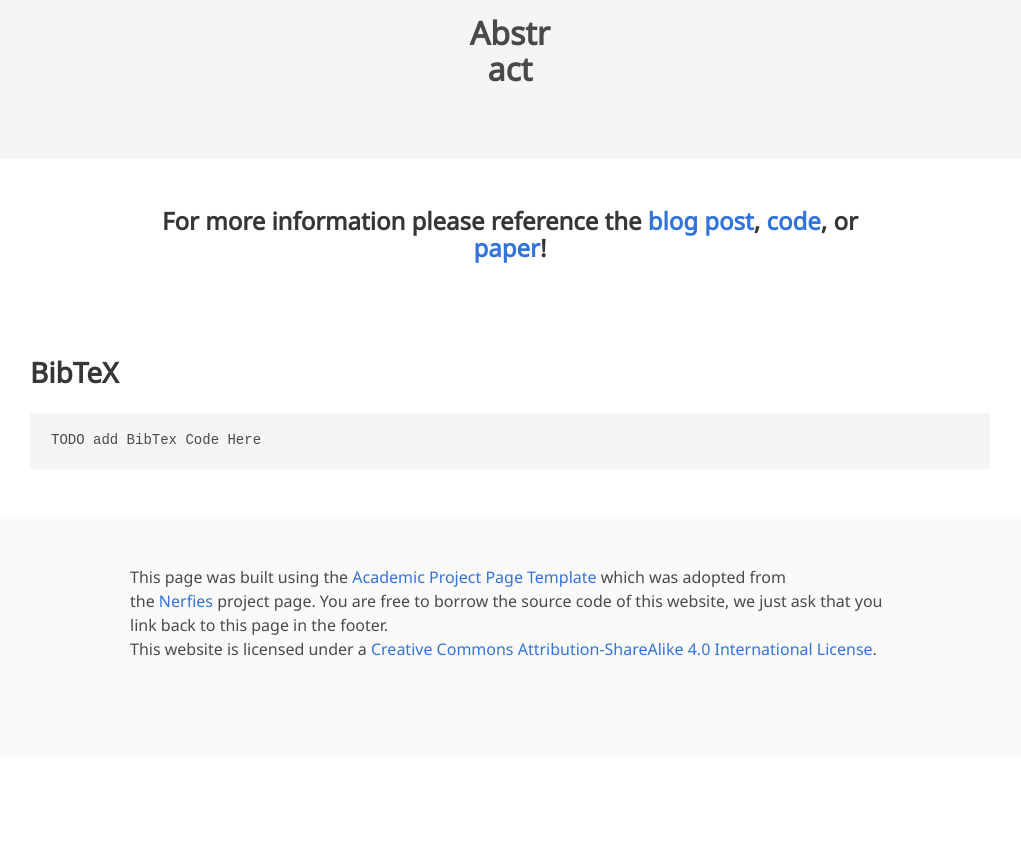
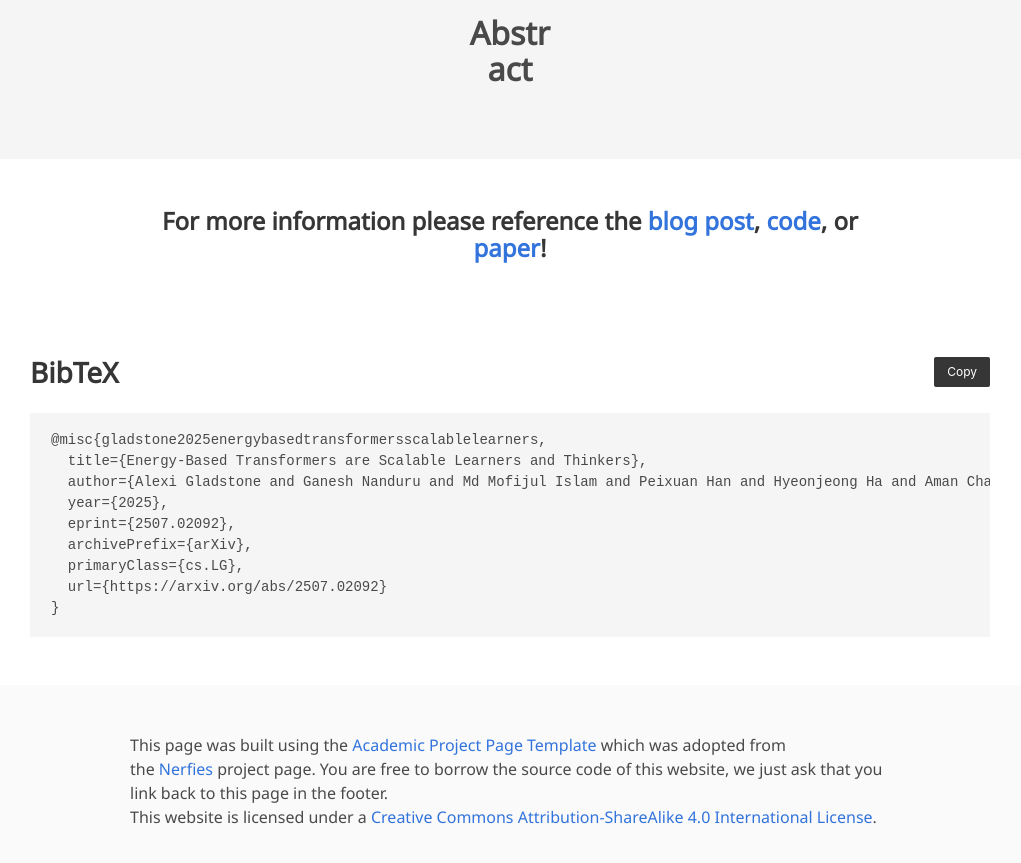
Before and after one commit to energy-based-transformers/energy-based-transformers.github.io, a plain HTML site: page index.html in a window 1280 px wide. Shown: the part 1118-1981 px from the top of the page, without its empty margins (130-1151 px from the left). Before the commit the page ends 1875 px from the top, so only its background shows below. Drawn offline with nearby package versions, Linux system fonts and the light colour scheme; some icons are missing; a web font is replaced by a local one.

Commit message:
add bibtex update arxiv link

```diff
--- a/index.html
+++ b/index.html
@@ -90,7 +90,7 @@
 
                     <!-- ArXiv abstract Link -->
                   <span class="link-block">
-                    <a href="https://arxiv.org/abs/<TODO ARXIV PAPER ID>" target="_blank"
+                    <a href="https://arxiv.org/abs/2507.02092" target="_blank"
                     class="external-link button is-normal is-rounded is-dark">
                     <span class="icon">
                       <i class="ai ai-arxiv"></i>
@@ -328,12 +328,35 @@ Inference-time computation techniques, analogous to human System 2 Thinking, hav
 
 
 <!--BibTex citation -->
-  <section class="section" id="BibTeX">
-    <div class="container is-max-desktop content">
-      <h2 class="title">BibTeX</h2>
-      <pre><code>TODO add BibTex Code Here</code></pre>
-    </div>
+<section class="section" id="BibTeX">
+  <div class="container is-max-desktop content">
+    <h2 class="title">
+      BibTeX
+      <button id="copyBibtex" class="button is-small is-dark is-pulled-right">Copy</button>
+    </h2>
+    <pre><code id="bibtexCitation">@misc{gladstone2025energybasedtransformersscalablelearners,
+  title={Energy-Based Transformers are Scalable Learners and Thinkers},
+  author={Alexi Gladstone and Ganesh Nanduru and Md Mofijul Islam and Peixuan Han and Hyeonjeong Ha and Aman Chadha and Yilun Du and Heng Ji and Jundong Li and Tariq Iqbal},
+  year={2025},
+  eprint={2507.02092},
+  archivePrefix={arXiv},
+  primaryClass={cs.LG},
+  url={https://arxiv.org/abs/2507.02092}
+}</code></pre>
+  </div>
 </section>
+
+<script>
+document.addEventListener('DOMContentLoaded', () => {
+  const btn = document.getElementById('copyBibtex')
+  const code = document.getElementById('bibtexCitation')
+  if (btn && code) {
+    btn.addEventListener('click', () =>
+      navigator.clipboard.writeText(code.innerText.trim())
+    )
+  }
+})
+</script>
 <!--End BibTex citation -->
 
 
```
